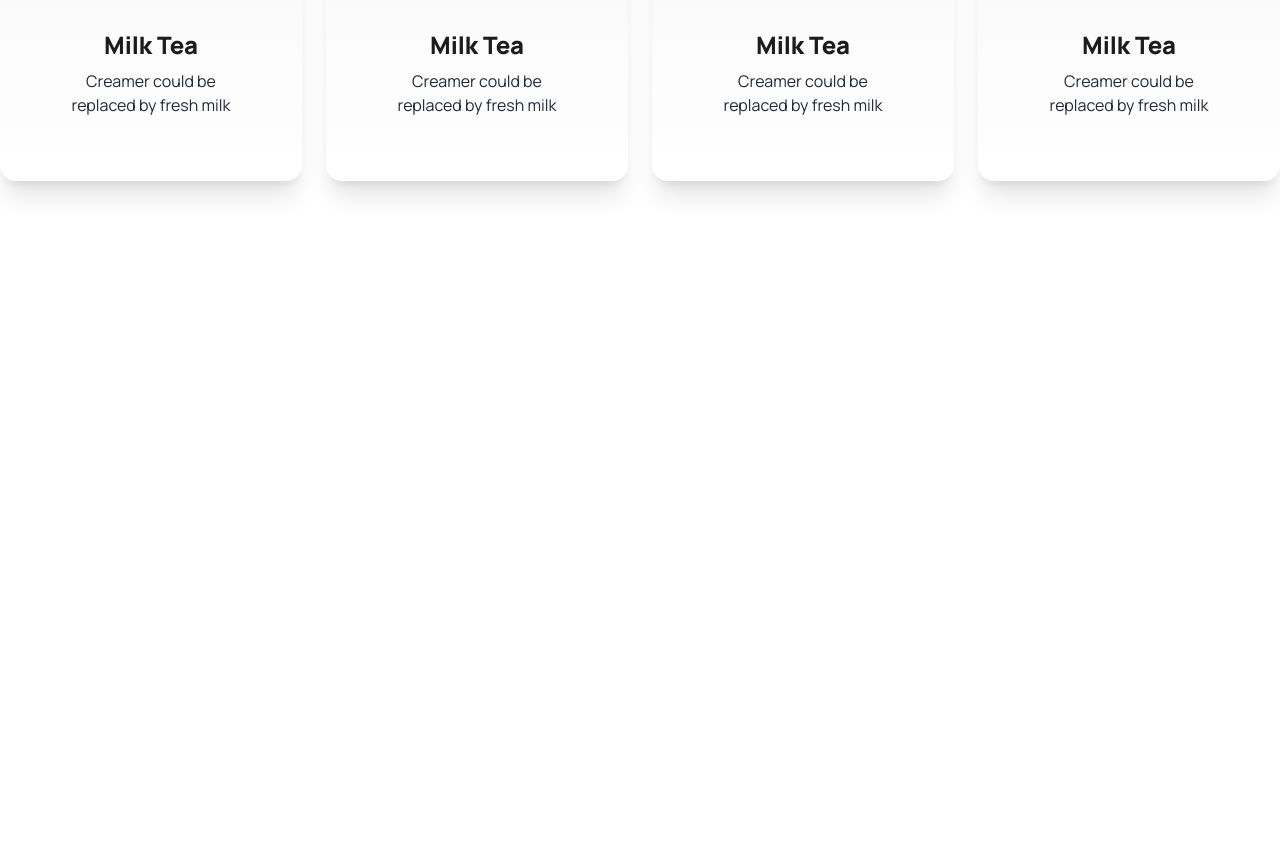
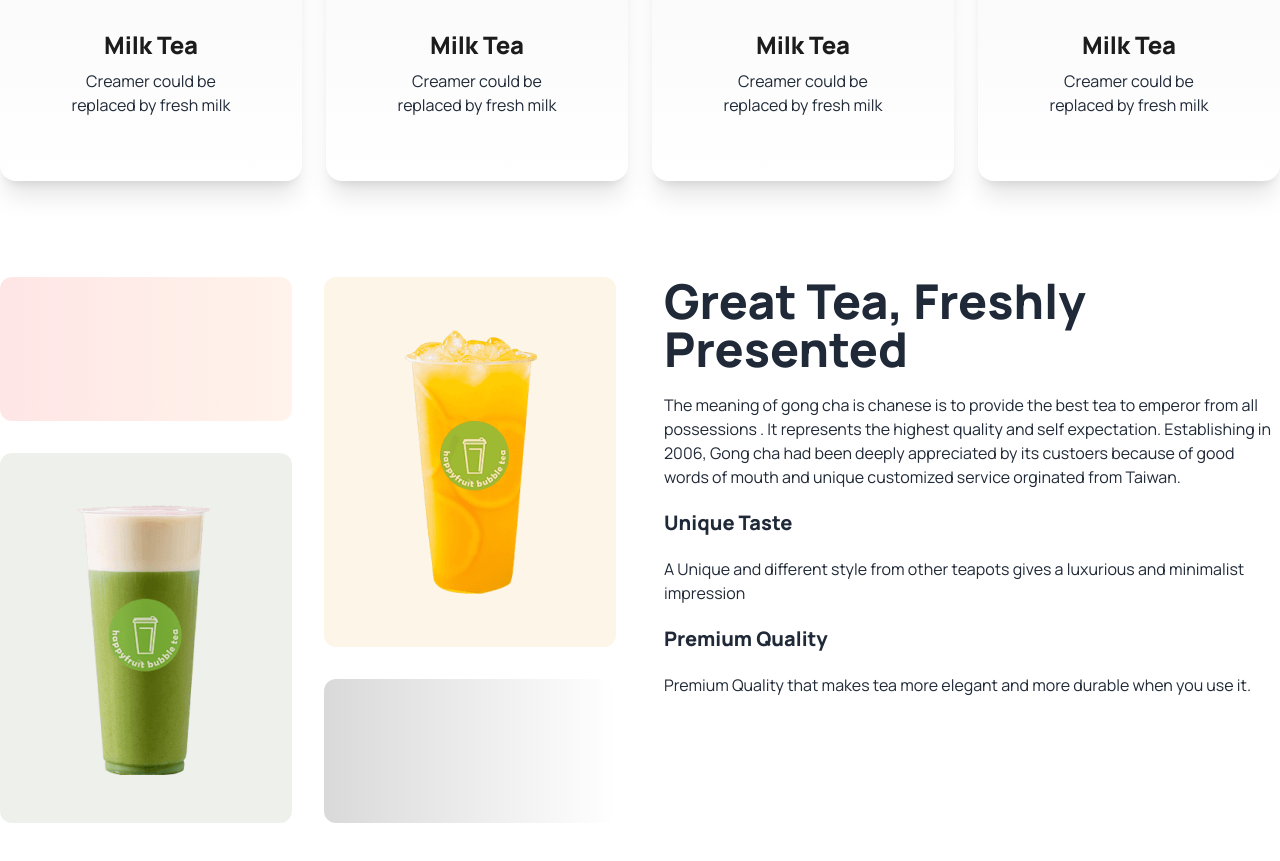
Before and after one commit to MdSalauddinSakib/Tea-House, a plain HTML site: page index.html in a window 1280 px wide. Shown: the part 868-1729 px from the top of the page. Before the commit the page ends 1145 px from the top, so only its background shows below. Drawn offline with nearby package versions, Linux system fonts and the light colour scheme.

Commit message:
greate tea section created

```diff
--- a/index.html
+++ b/index.html
@@ -105,6 +105,36 @@
                 </div>
             </div>
         </section>
+        <!-- great tea fresh tea section -->
+        <section class="my-24 flex gap-12 flex-col lg:flex-row">
+            <div class="grid gap-8 grid-cols-1 md:grid-cols-2 flex-1">
+                <div class="rounded-xl bg-gradient-to-r from-[#F00] to-[#FF8938] opacity-10 h-36"></div>
+                <div class="row-span-2 rounded-xl bg-[#E6A6231A] px-8 py-12 flex justify-center items-center">
+                    <img src="images/fresh-1.png" alt="">
+                </div>
+                <div class="row-span-2 rounded-xl bg-[#5776391A] px-8 py-12 flex justify-center items-center">
+                    <img src="images/fresh-2.png" alt="">
+                </div>
+                <div class="rounded-xl bg-gradient-to-r from-[#D9D9D9] to-[#FFFFFF00]  h-36"></div>
+            </div>
+            <div class="space-y-5 flex-1">
+                <h3 class="text-5xl font-extrabold">
+                    Great Tea, Freshly <br> Presented
+                </h3>
+                <p>The meaning of gong cha is chanese is to provide the best tea to emperor from all possessions . It
+                    represents the highest quality and self expectation. Establishing in 2006, Gong cha had been deeply
+                    appreciated by its custoers because of good words of mouth and unique customized service orginated
+                    from Taiwan.</p>
+                <h4 class="text-xl font-extrabold">
+                    Unique Taste
+                </h4>
+                <p>A Unique and different style from other teapots gives a luxurious and minimalist impression</p>
+                <h4 class="text-xl font-extrabold mt-8">
+                    Premium Quality
+                </h4>
+                <p>Premium Quality that makes tea more elegant and more durable when you use it.</p>
+            </div>
+        </section>
     </main>
     <footer>
 
```
